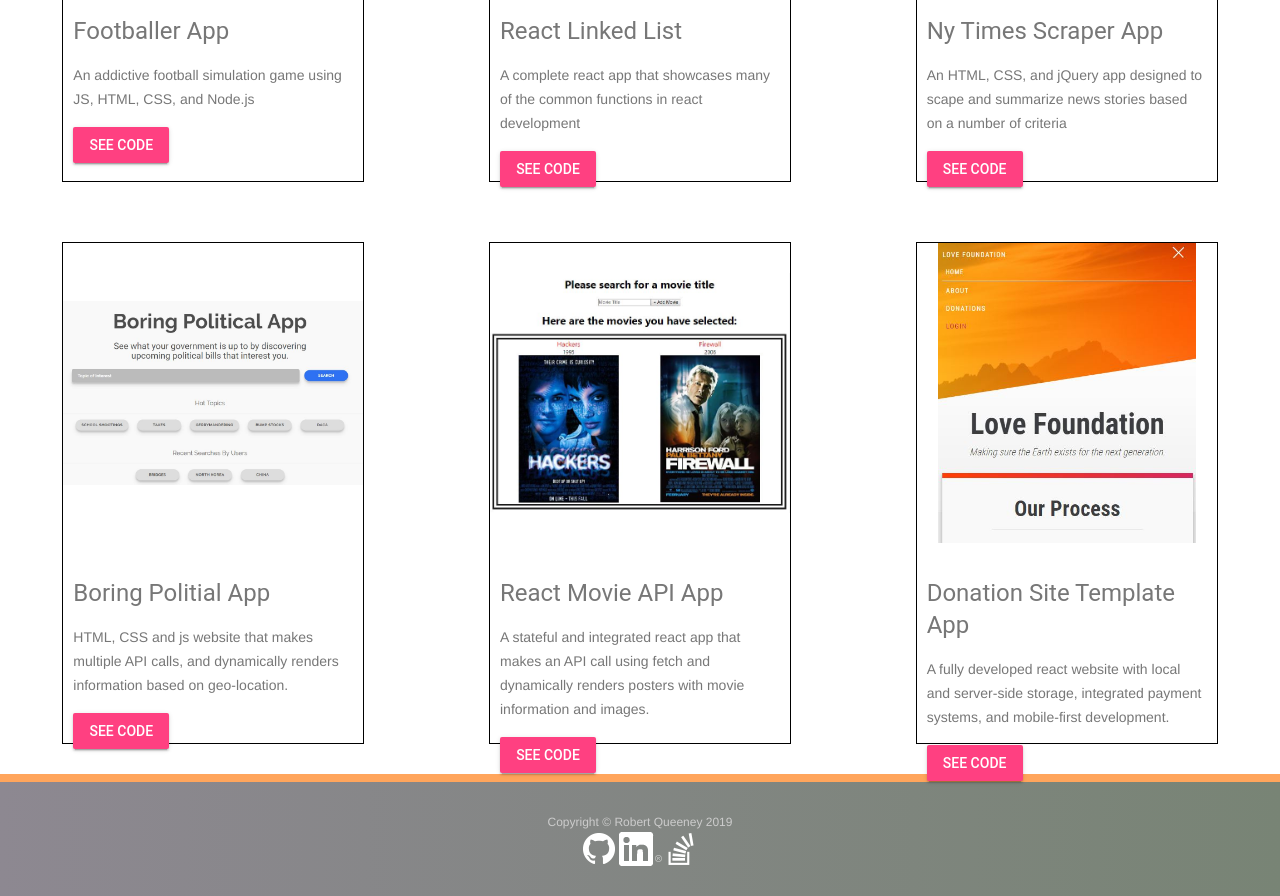
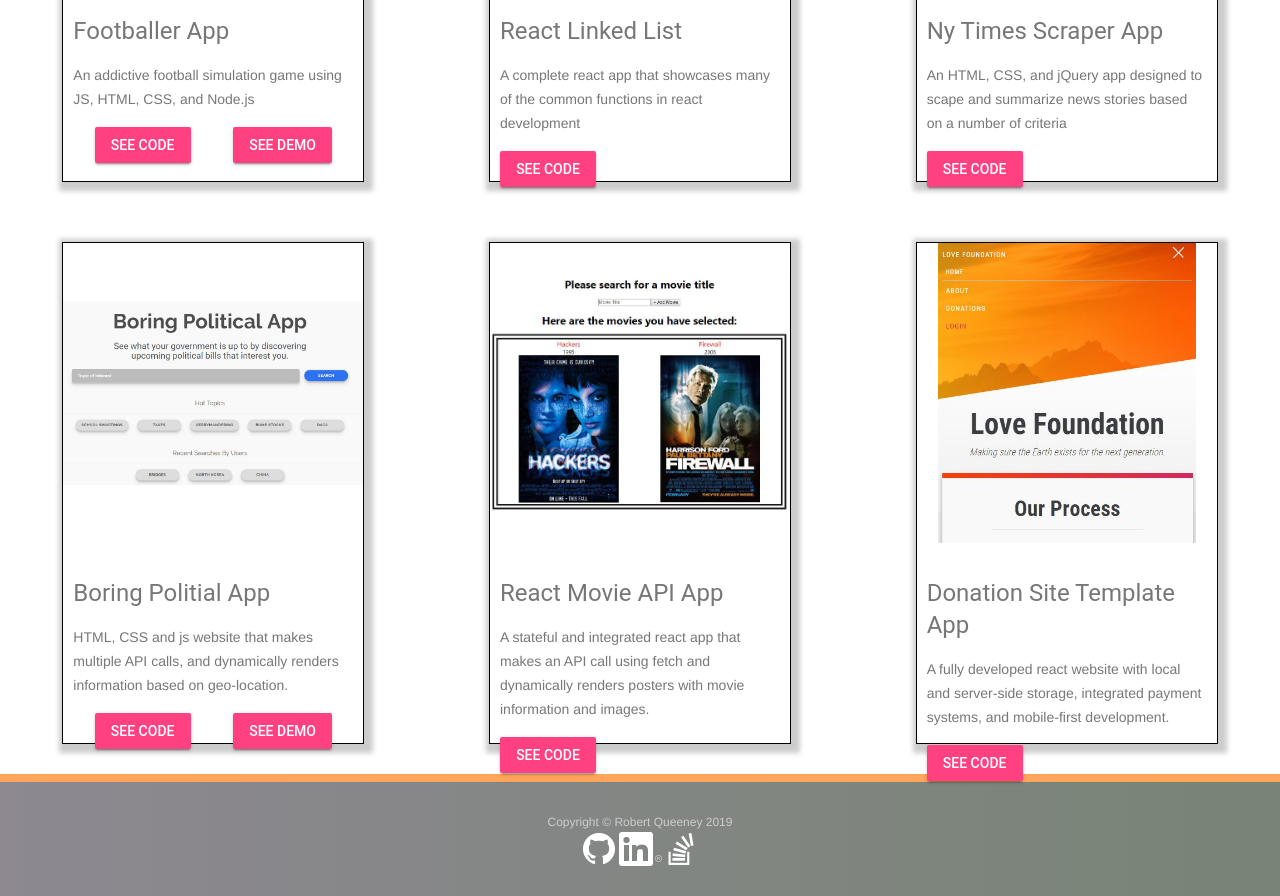
Before and after one commit to Robert-Queeney/Robert-Professional-Portfolio, a website: page portfolio.html in a window 1280 px wide. Shown: the part 480-1376 px from the top of the page. Drawn offline with nearby package versions, Linux system fonts and the light colour scheme; files whose address does not match are found by name.

Commit message:
Added video for 2 cards

```diff
--- a/assets/style.css
+++ b/assets/style.css
@@ -170,6 +170,9 @@ body {
     width: 300px;
     border: 1px solid black;
     margin: 30px;
+    -moz-box-shadow:    3px 3px 5px 6px #ccc;
+    -webkit-box-shadow: 3px 3px 5px 6px #ccc;
+    box-shadow:         3px 3px 5px 6px #ccc;
 
   }
 
@@ -177,6 +180,7 @@ body {
     display: flex;
     width: 100%;
     justify-content: center;
+
   }
 
   .port-img{
@@ -187,6 +191,11 @@ body {
 
   .card-body{
     padding: 10px;
+  }
+
+  .buttons{
+    display: flex;
+    justify-content: space-around;
   }
 
   /* .port-img{
--- a/portfolio.html
+++ b/portfolio.html
@@ -31,15 +31,22 @@
                 <div class="card-body">
                     <h4 class=card.title>Footballer App</h4>
                     <p class="card-text">An addictive football simulation game using JS, HTML, CSS, and Node.js</p>
+                    <!-- https://drive.google.com/file/d/1KkH3J6xi3sJClXOQZ_VKnHOwk9NCvfpx/view -->
+                    <div class="buttons">
                         <a href="https://github.com/madisonkoch/Footballer-App" target="_blank" class="mdl-button mdl-js-button mdl-button--raised mdl-js-ripple-effect mdl-button--accent">See
                             Code</a>
+                        <button onclick="openIt(`https://drive.google.com/file/d/1KkH3J6xi3sJClXOQZ_VKnHOwk9NCvfpx/view`)"
+                            class="mdl-button mdl-js-button mdl-button--raised mdl-js-ripple-effect mdl-button--accent">See
+                            Demo</a>
+                    </div>
                 </div>
             </div>
             <div class="card">
                 <div class="img-container"><img class="port-img" src="./assets/images/LinkedList.JPG" alt="linked"></div>
                 <div class="card-body">
                     <h4 class=card.title>React Linked List</h4>
-                    <p class="card-text">A complete react app that showcases many of the common functions in react development</p>
+                    <p class="card-text">A complete react app that showcases many of the common functions in react
+                        development</p>
                     <a href="https://github.com/Robert-Queeney/react_list_app" target="_blank" class="mdl-button mdl-js-button mdl-button--raised mdl-js-ripple-effect mdl-button--accent">See
                         Code</a>
                 </div>
@@ -48,7 +55,8 @@
                 <div class="img-container"><img class="port-img" src="./assets/images/NY Times.JPG" alt="ny"></div>
                 <div class="card-body">
                     <h4 class=card.title>Ny Times Scraper App</h4>
-                    <p class="card-text">An HTML, CSS, and jQuery app designed to scape and summarize news stories based on a number of criteria</p>
+                    <p class="card-text">An HTML, CSS, and jQuery app designed to scape and summarize news stories
+                        based on a number of criteria</p>
                     <a href="https://github.com/Robert-Queeney/nytreact" target="_blank" class="mdl-button mdl-js-button mdl-button--raised mdl-js-ripple-effect mdl-button--accent">See
                         Code</a>
                 </div>
@@ -57,16 +65,23 @@
                 <div class="img-container"><img class="port-img" src="./assets/images/BPA.JPG" alt="football"></div>
                 <div class="card-body">
                     <h4 class=card.title>Boring Politial App</h4>
-                    <p class="card-text">HTML, CSS and js website that makes multiple API calls, and dynamically renders information based on geo-location.</p>
+                    <p class="card-text">HTML, CSS and js website that makes multiple API calls, and dynamically
+                        renders information based on geo-location.</p>
+                    <div class="buttons">
                         <a href="https://github.com/Robert-Queeney/Boring-Political-App" target="_blank" class="mdl-button mdl-js-button mdl-button--raised mdl-js-ripple-effect mdl-button--accent">See
                             Code</a>
+                        <button onclick="openIt('https://drive.google.com/file/d/1jqkJeyvm89jndMCl8Cvg_Ggz4BGcBKHT/view')"
+                            class="mdl-button mdl-js-button mdl-button--raised mdl-js-ripple-effect mdl-button--accent">See
+                            Demo</button>
+                    </div>
                 </div>
             </div>
             <div class="card">
                 <div class="img-container"><img class="port-img" src="./assets/images/React-Api.JPG" alt="football"></div>
                 <div class="card-body">
                     <h4 class=card.title>React Movie API App</h4>
-                    <p class="card-text">A stateful and integrated react app that makes an API call using fetch and dynamically renders posters
+                    <p class="card-text">A stateful and integrated react app that makes an API call using fetch and
+                        dynamically renders posters
                         with movie information and images.</p>
                     <a href="https://github.com/Robert-Queeney/Boring-Political-App" target="_blank" class="mdl-button mdl-js-button mdl-button--raised mdl-js-ripple-effect mdl-button--accent">See
                         Code</a>
@@ -76,7 +91,8 @@
                 <div class="img-container"><img class="port-img" src="./assets//images/Donation App.JPG" alt="football"></div>
                 <div class="card-body">
                     <h4 class=card.title>Donation Site Template App</h4>
-                    <p class="card-text">A fully developed react website with local and server-side storage,  integrated payment systems, and mobile-first development.</p>
+                    <p class="card-text">A fully developed react website with local and server-side storage, integrated
+                        payment systems, and mobile-first development.</p>
                     <a href="https://github.com/madisonkoch/Footballer-App" target="_blank" class="mdl-button mdl-js-button mdl-button--raised mdl-js-ripple-effect mdl-button--accent">See
                         Code</a>
                 </div>
@@ -89,11 +105,20 @@
             Copyright &copy; Robert Queeney 2019
         </div>
         <div class="social">
-            <a href="https://github.com/Robert-Queeney" target="_blank"><img src="./assets/images/GitHub-Mark-Light-32px.png" class="social" alt="GitHub" /></a>
-            <a href="https://www.linkedin.com/in/robert-queeney-22a0294/" target="_blank"><img src="./assets/images/In-White-34px-R.png" class="social" alt="LinkedIn" /></a>
-            <a href="https://stackoverflow.com/users/9939208/robert-queeney" target="_blank"><img src="./assets/images/stackoverflow-32.png" class="social" alt="Stack Overflow" /></a>
+            <a href="https://github.com/Robert-Queeney" target="_blank"><img src="./assets/images/GitHub-Mark-Light-32px.png"
+                    class="social" alt="GitHub" /></a>
+            <a href="https://www.linkedin.com/in/robert-queeney-22a0294/" target="_blank"><img src="./assets/images/In-White-34px-R.png"
+                    class="social" alt="LinkedIn" /></a>
+            <a href="https://stackoverflow.com/users/9939208/robert-queeney" target="_blank"><img src="./assets/images/stackoverflow-32.png"
+                    class="social" alt="Stack Overflow" /></a>
         </div>
     </footer>
+
+    <script>
+        function openIt(link) {
+            window.open(link);
+        }
+    </script>
 
 </body>
 
```
Lines whose indentation alone changed are shown as unchanged.
